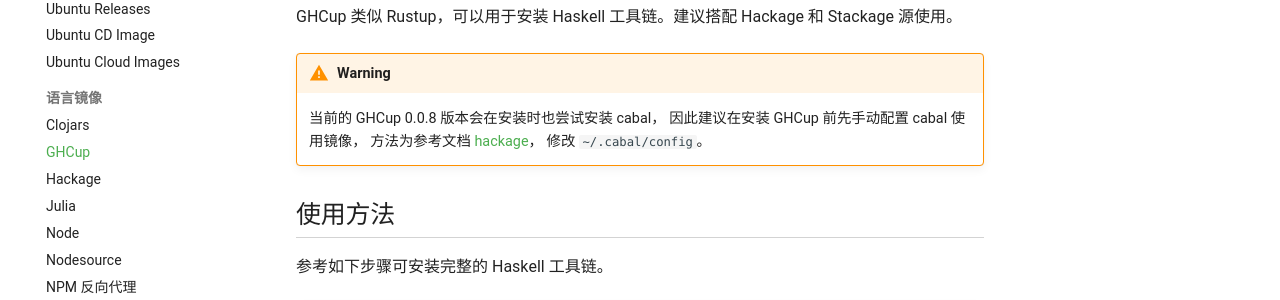
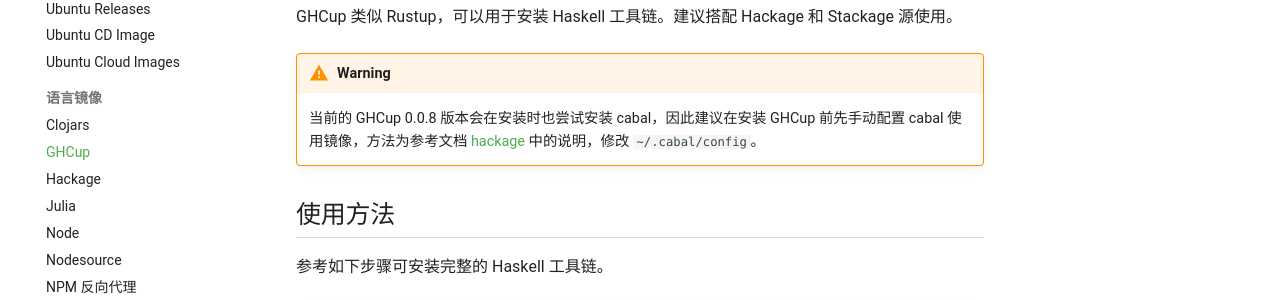
Before and after one commit to ustclug/mirrorhelp, an MkDocs documentation site: the page built from docs/ghcup.md, in a window 1280 px wide and 900 px high. Shown: the part 346-646 px from the top of the window. Built offline with MkDocs 1.6.1 and Material for MkDocs 9.7.7, drawn with Linux system fonts in a browser that asks for light colours; comment, search, counter and statistics services are not loaded.

Commit message:
gather new text in one line

```diff
--- a/docs/ghcup.md
+++ b/docs/ghcup.md
@@ -11,10 +11,7 @@
 
 !!! warning
 
-    当前的 GHCup 0.0.8 版本会在安装时也尝试安装 cabal，
-    因此建议在安装 GHCup 前先手动配置 cabal 使用镜像，
-    方法为参考文档 [hackage](https://mirrors.ustc.edu.cn/help/hackage.html#cabal)，
-    修改 `~/.cabal/config`。
+    当前的 GHCup 0.0.8 版本会在安装时也尝试安装 cabal，因此建议在安装 GHCup 前先手动配置 cabal 使用镜像，方法为参考文档 [hackage](https://mirrors.ustc.edu.cn/help/hackage.html#cabal) 中的说明，修改 `~/.cabal/config`。
 
 ## 使用方法
 
```
